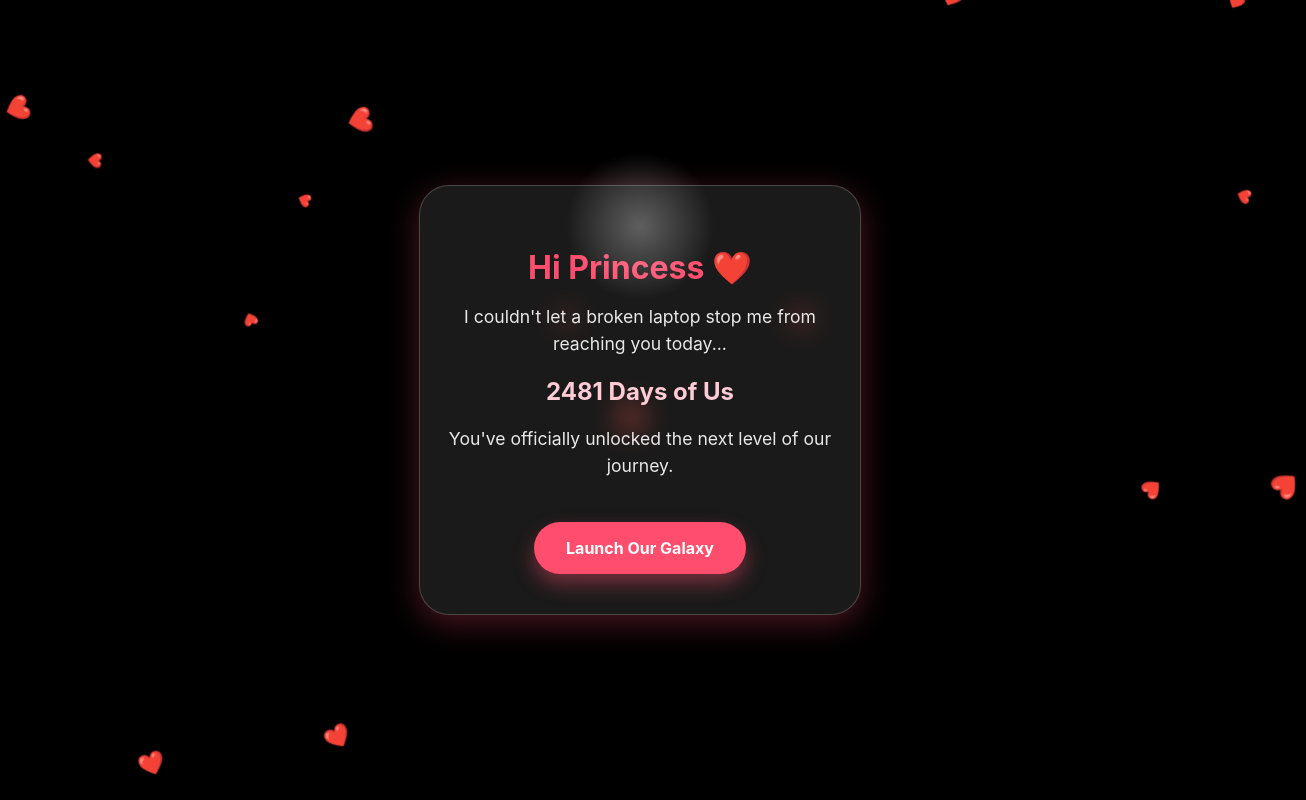
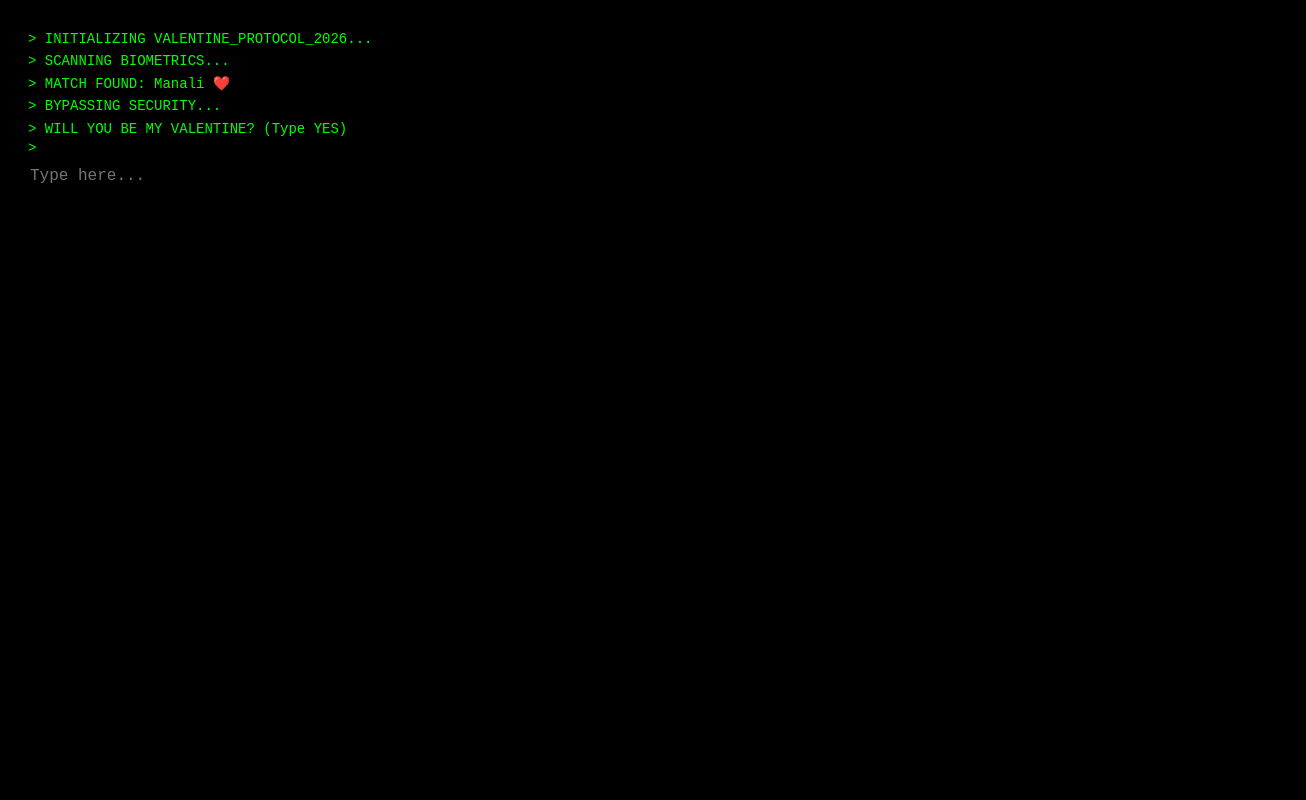
Before and after one commit to pritamchitte10-png/Valentine-, a plain HTML site: page Index.html in a window 1280 px wide. Shown: the whole page, 1306 px wide, since content can reach past the window. Drawn offline with Linux system fonts and the light colour scheme.

Commit message:
Update Index.html

```diff
--- a/Index.html
+++ b/Index.html
@@ -1,154 +1,48 @@
 <!DOCTYPE html>
-<html lang="en">
+<html>
 <head>
-    <meta charset="UTF-8">
-    <meta name="viewport" content="width=device-width, initial-scale=1.0, maximum-scale=1.0, user-scalable=no">
-    <title>For My Favorite Person</title>
+    <meta name="viewport" content="width=device-width, initial-scale=1.0">
     <style>
-        .glass-card::before {
-    content: '';
-    position: absolute;
-    top: var(--y);
-    left: var(--x);
-    width: 150px;
-    height: 150px;
-    background: radial-gradient(circle, rgba(255,255,255,0.3) 0%, rgba(255,255,255,0) 70%);
-    transform: translate(-50%, -50%);
-    pointer-events: none;
-        }
-
-        :root {
-            --primary: #ff4d6d;
-            --secondary: #ffccd5;
-            --text: #ffffff;
-        }
-
-        body {
-            margin: 0;
-            padding: 0;
-            background: #000; /* Deep black for that 'hacker' mystery look */
-            font-family: -apple-system, BlinkMacSystemFont, "Segoe UI", Roboto, sans-serif;
-            height: 100vh;
-            display: flex;
-            align-items: center;
-            justify-content: center;
-            overflow: hidden;
-        }
-
-        /* Glassmorphism Card */
-        .glass-card {
-            transition: transform 0.1s;
-transform-style: preserve-3d;
-            background: rgba(255, 255, 255, 0.1);
-            backdrop-filter: blur(15px);
-            -webkit-backdrop-filter: blur(15px);
-            border: 1px solid rgba(255, 255, 255, 0.2);
-            border-radius: 30px;
-            padding: 40px 20px;
-            width: 85%;
-            max-width: 400px;
-            text-align: center;
-            box-shadow: 0 8px 32px 0 rgba(255, 77, 109, 0.3);
-            z-index: 10;
-            animation: fadeIn 2s ease-in;
-        }
-
-        h1 { color: var(--primary); font-size: 2rem; margin-bottom: 10px; }
-        p { color: var(--text); font-size: 1.1rem; line-height: 1.5; opacity: 0.9; }
-
-        .counter {
-            font-size: 1.5rem;
-            font-weight: bold;
-            color: var(--secondary);
-            margin: 20px 0;
-            display: block;
-        }
-
-        .btn {
-            background: var(--primary);
-            color: white;
-            padding: 16px 32px;
-            border-radius: 50px;
-            text-decoration: none;
-            display: inline-block;
-            font-weight: bold;
-            margin-top: 25px;
-            box-shadow: 0 10px 20px rgba(255, 77, 109, 0.4);
-            transition: 0.3s;
-        }
-
-        /* Heart Animation */
-        .heart {
-            position: absolute;
-            top: -10%;
-            color: var(--primary);
-            user-select: none;
-            pointer-events: none;
-            animation: fall linear infinite;
-        }
-
-        @keyframes fall {
-            to { transform: translateY(110vh) rotate(360deg); }
-        }
-
-        @keyframes fadeIn {
-            from { opacity: 0; transform: translateY(20px); }
-            to { opacity: 1; transform: translateY(0); }
-        }
+        body { background: #000; color: #0f0; font-family: monospace; padding: 20px; font-size: 14px; }
+        #text { white-space: pre-wrap; line-height: 1.6; }
+        input { background: #000; color: #0f0; border: none; outline: none; font-family: monospace; font-size: 16px; width: 100%; margin-top: 10px; }
     </style>
 </head>
 <body>
+    <div id="text"></div>
+    <div id="input-area" style="display:none">> <input type="text" id="userInput" placeholder="Type here..." autofocus></div>
 
-    <div class="glass-card">
-        <h1>Hi Princess ❤️</h1>
-        <p>I couldn't let a broken laptop stop me from reaching you today...</p>
+<script>
+    const lines = [
+        "> INITIALIZING VALENTINE_PROTOCOL_2026...",
+        "> SCANNING BIOMETRICS...",
+        "> MATCH FOUND: Manali ❤️",
+        "> BYPASSING SECURITY...",
+        "> WILL YOU BE MY VALENTINE? (Type YES)"
+    ];
+    let i = 0;
+    function type() {
+        if (i < lines.length) {
+            document.getElementById("text").innerHTML += lines[i] + "<br>";
+            i++;
+            setTimeout(type, 1000);
+        } else {
+            document.getElementById("input-area").style.display = "block";
+            document.getElementById("userInput").focus();
+        }
+    }
+    type();
 
-        <div class="counter" id="days-together">Calculating our time...</div>
-
-        <p>You've officially unlocked the next level of our journey.</p>
-
-        <a href="sphere.html" class="btn">Launch Our Galaxy</a>
-    </div>
-
-    <script>
-
-        const card = document.querySelector('.glass-card');
-card.addEventListener('touchmove', (e) => {
-    const rect = card.getBoundingClientRect();
-    const x = e.touches[0].clientX - rect.left;
-    const y = e.touches[0].clientY - rect.top;
-    card.style.setProperty('--x', `${x}px`);
-    card.style.setProperty('--y', `${y}px`);
-});
-
-        window.addEventListener('deviceorientation', (event) => {
-    const card = document.querySelector('.glass-card');
-    const tiltX = event.beta / 10; // Front to back
-    const tiltY = event.gamma / 10; // Left to right
-    card.style.transform = `rotateX(${tiltX}deg) rotateY(${tiltY}deg)`;
-});
-
-        // 1. HEART RAIN LOGIC
-        function createHeart() {
-            const heart = document.createElement('div');
-            heart.classList.add('heart');
-            heart.innerHTML = '❤️';
-            heart.style.left = Math.random() * 100 + 'vw';
-            heart.style.animationDuration = Math.random() * 3 + 2 + 's';
-            heart.style.fontSize = Math.random() * 15 + 10 + 'px';
-            document.body.appendChild(heart);
-            setTimeout(() => heart.remove(), 5000);
+    document.getElementById("userInput").addEventListener("keypress", function(e) {
+        if (e.key === "Enter") {
+            if (this.value.toUpperCase() === "YES") {
+                document.getElementById("text").innerHTML += "<br>> ACCESS GRANTED. LOADING UNIVERSE...";
+                setTimeout(() => { window.location.href = "index.html"; }, 1500);
+            } else {
+                alert("ACCESS DENIED: Try 'YES'");
+            }
         }
-        setInterval(createHeart, 300);
-
-        // 2. AUTOMATIC DAYS COUNTER
-        // !!! CHANGE THE DATE BELOW TO YOUR ANNIVERSARY (YYYY-MM-DD) !!!
-        const startDate = new Date('2019-05');
-        const today = new Date();
-        const diffInMs = Math.abs(today - startDate);
-        const diffInDays = Math.ceil(diffInMs / (1000 * 60 * 60 * 24));
-
-        document.getElementById('days-together').innerText = diffInDays + " Days of Us";
-    </script>
+    });
+</script>
 </body>
 </html>
```
